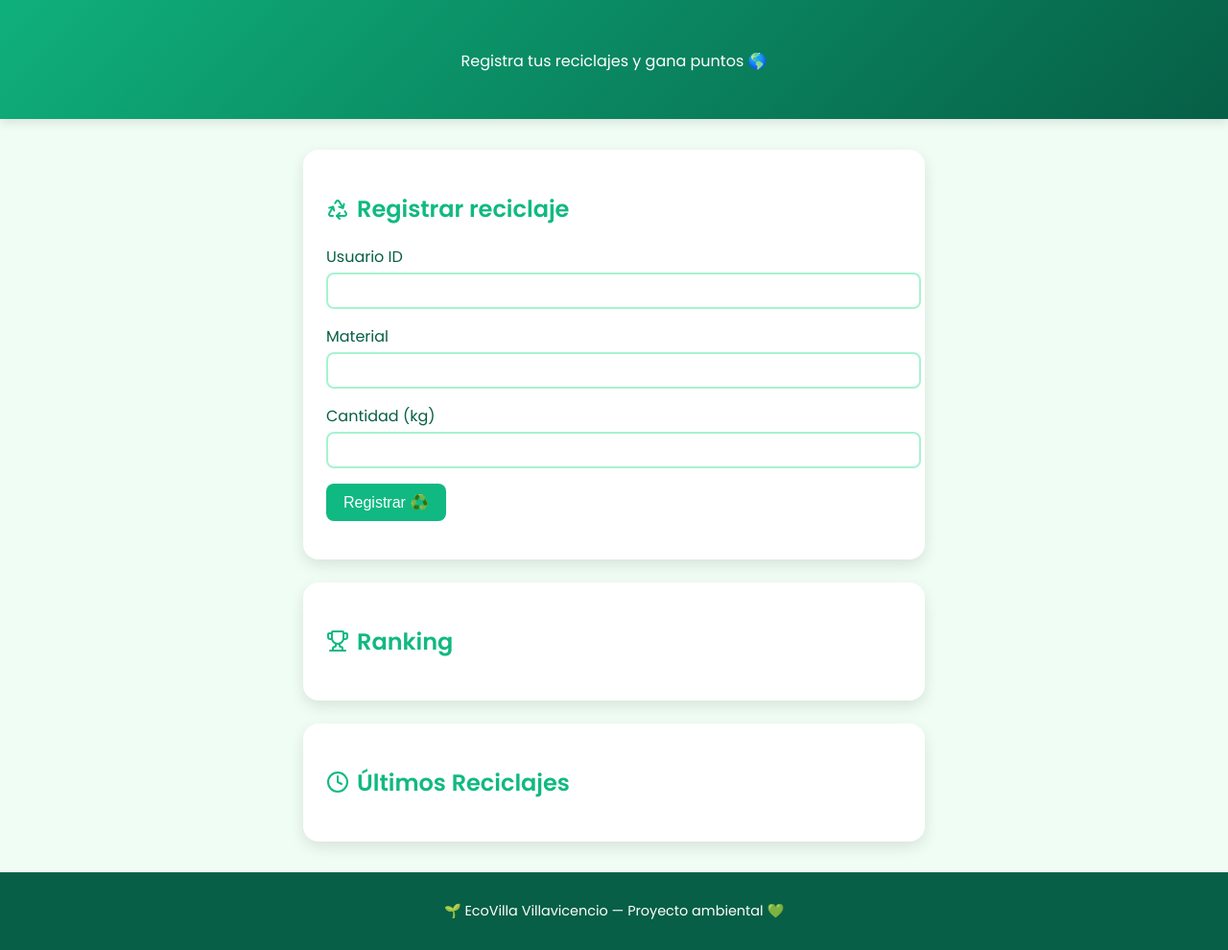
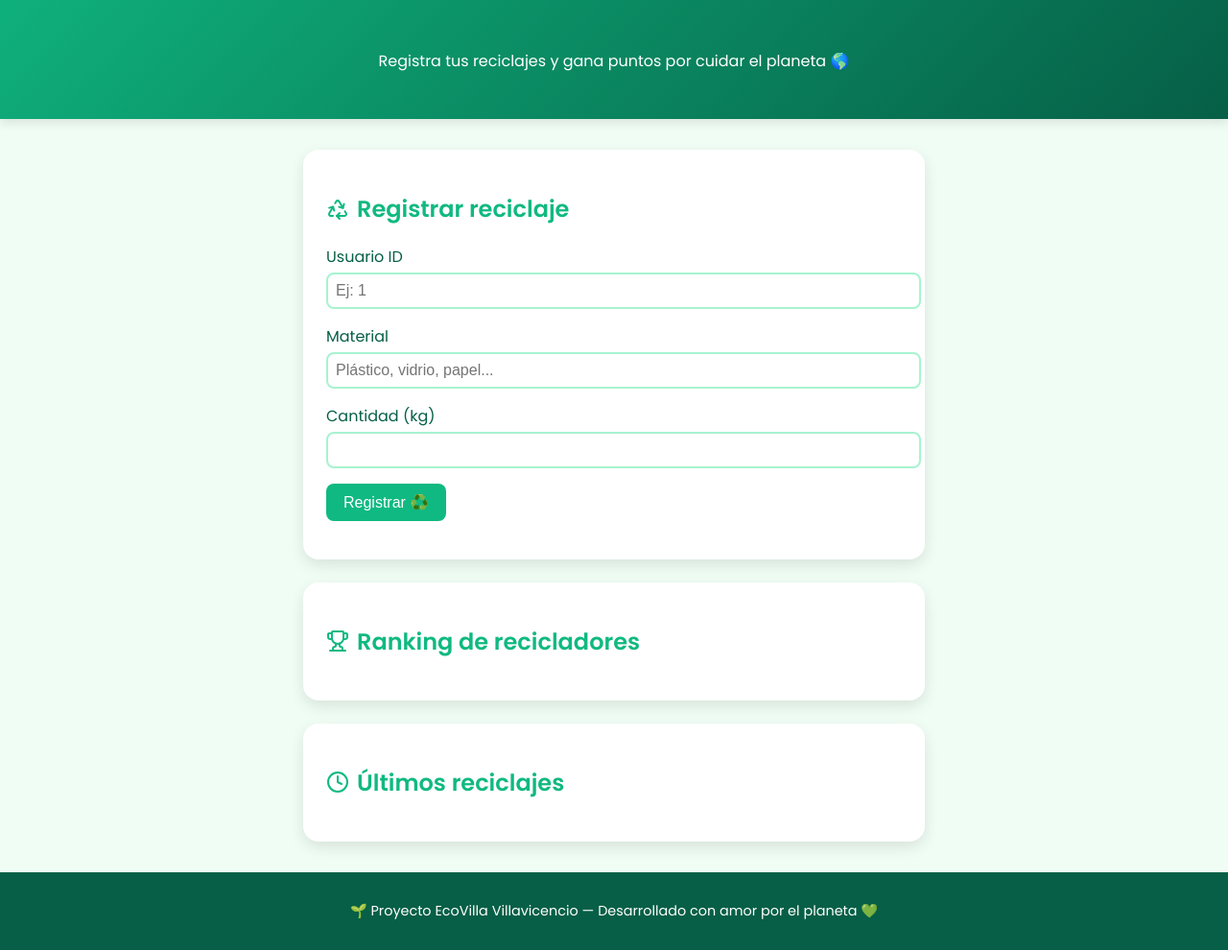
Before and after one commit to jeisonvivas/Ecovilla, a plain HTML site: page frontend/index.html in a window 1280 px wide. Shown: the part 160-1150 px from the top of the page at 96% size. Drawn offline with nearby package versions, Linux system fonts and the light colour scheme; no server answers.

Commit message:
Update index.html

```diff
--- a/frontend/index.html
+++ b/frontend/index.html
@@ -14,7 +14,7 @@
       <i data-lucide="leaf"></i>
       <h1>EcoVilla Villavicencio</h1>
     </div>
-    <p>Registra tus reciclajes y gana puntos 🌎</p>
+    <p>Registra tus reciclajes y gana puntos por cuidar el planeta 🌎</p>
   </header>
 
   <main>
@@ -23,37 +23,39 @@
       <form id="formReciclar">
         <div class="form-group">
           <label>Usuario ID</label>
-          <input type="number" id="usuarioid" required>
+          <input type="number" id="usuarioid" placeholder="Ej: 1" required>
         </div>
         <div class="form-group">
           <label>Material</label>
-          <input type="text" id="material" required>
+          <input type="text" id="material" placeholder="Plástico, vidrio, papel..." required>
         </div>
         <div class="form-group">
           <label>Cantidad (kg)</label>
           <input type="number" id="cantidad" step="0.01" required>
         </div>
-        <button class="btn" type="submit">Registrar ♻️</button>
+        <button type="submit" class="btn">Registrar ♻️</button>
       </form>
       <p id="mensaje" class="mensaje"></p>
     </section>
 
     <section class="card" id="ranking">
-      <h2><i data-lucide="trophy"></i> Ranking</h2>
-      <ol id="listaRanking"></ol>
+      <h2><i data-lucide="trophy"></i> Ranking de recicladores</h2>
+      <ol id="listaRanking" class="ranking-list"></ol>
     </section>
 
     <section class="card" id="ultimos">
-      <h2><i data-lucide="clock"></i> Últimos Reciclajes</h2>
-      <ul id="listaRecientes"></ul>
+      <h2><i data-lucide="clock"></i> Últimos reciclajes</h2>
+      <ul id="listaRecientes" class="recientes-list"></ul>
     </section>
   </main>
 
   <footer>
-    <p>🌱 EcoVilla Villavicencio — Proyecto ambiental 💚</p>
+    <p>🌱 Proyecto EcoVilla Villavicencio — Desarrollado con amor por el planeta 💚</p>
   </footer>
 
   <script src="scripts.js"></script>
-  <script>lucide.createIcons();</script>
+  <script>
+    lucide.createIcons();
+  </script>
 </body>
 </html>
```
